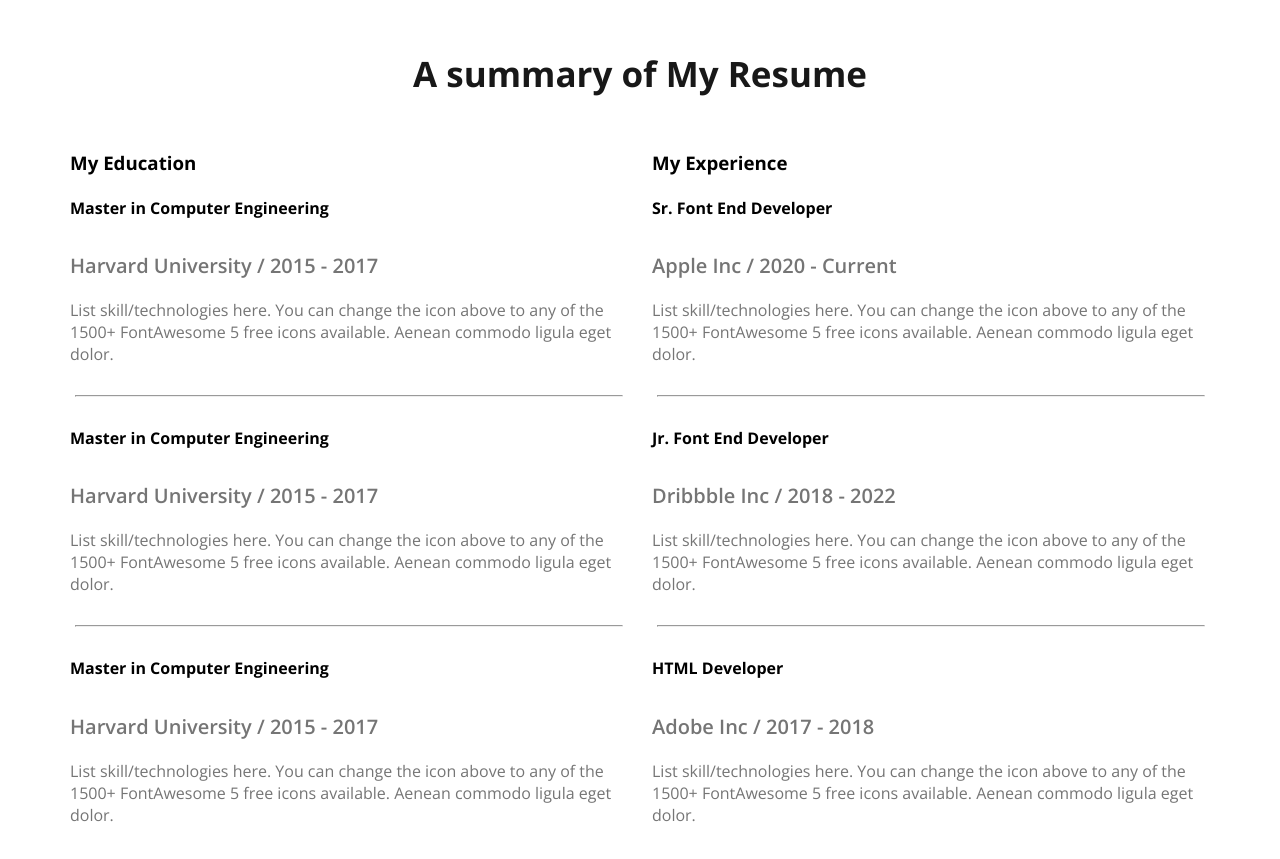
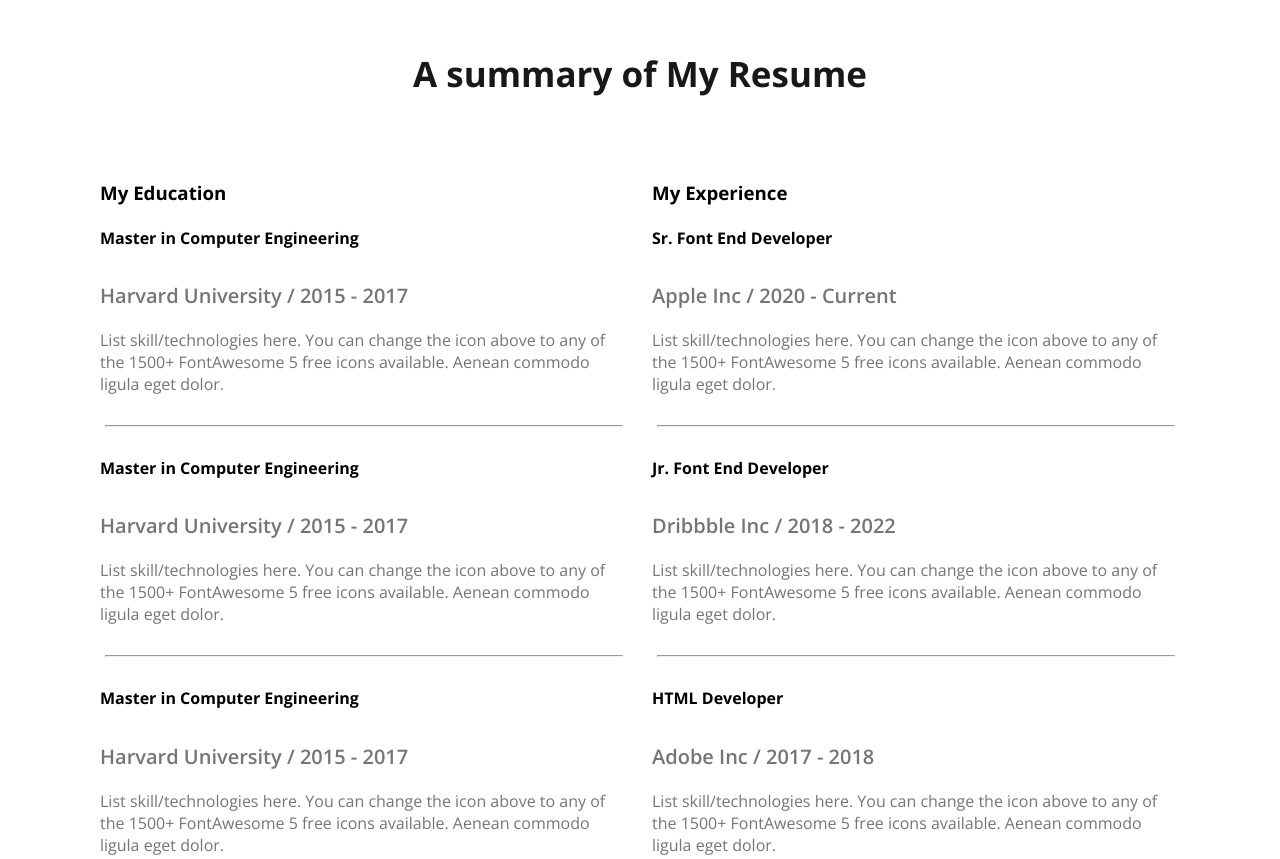
Before and after one commit to hamidur121/Responsive-Web-Dev-Portfolio, a plain HTML site: page index.html in a window 1280 px wide. Shown: the part 680-1539 px from the top of the page. Drawn offline with nearby package versions, Linux system fonts and the light colour scheme.

Commit message:
add css padding

```diff
--- a/style/portfolio.css
+++ b/style/portfolio.css
@@ -144,6 +144,7 @@
 .resume-container{
     display: flex;
     gap: 24px;
+    padding: 30px
 }
 
 .experience-sub-title{
```
